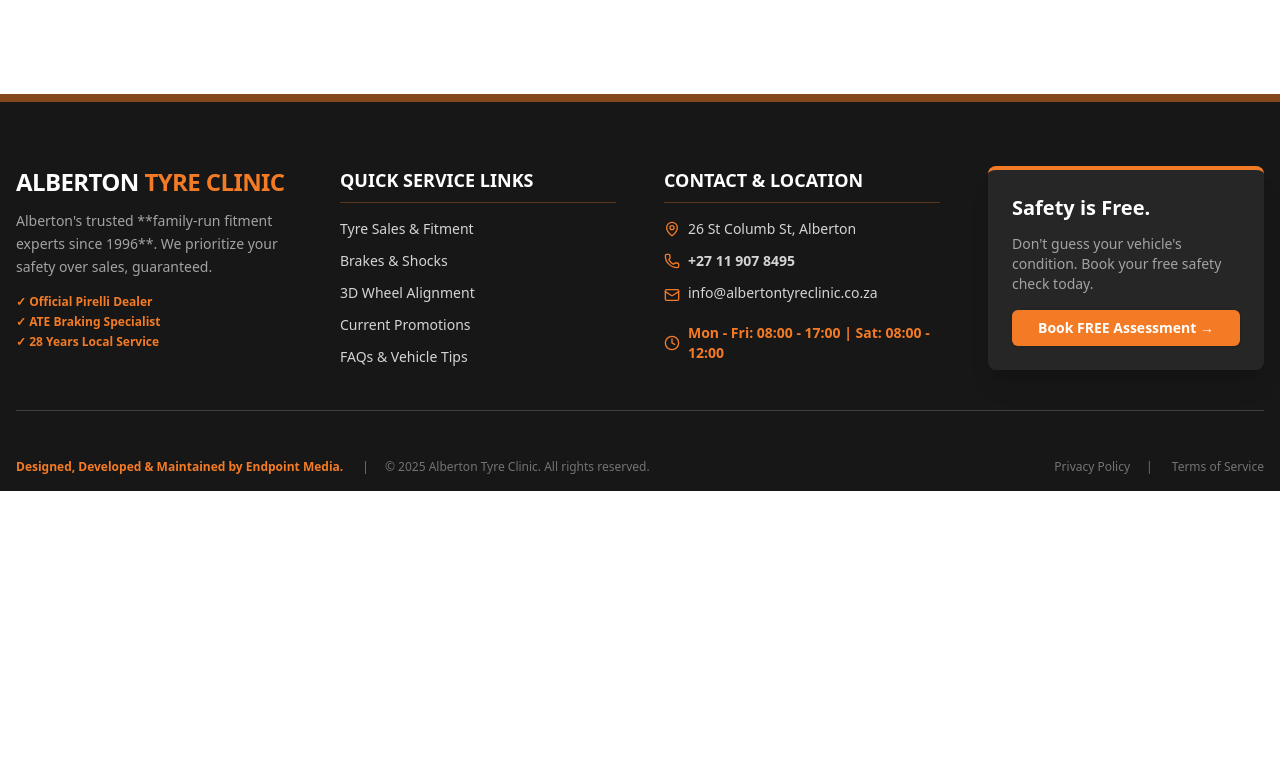
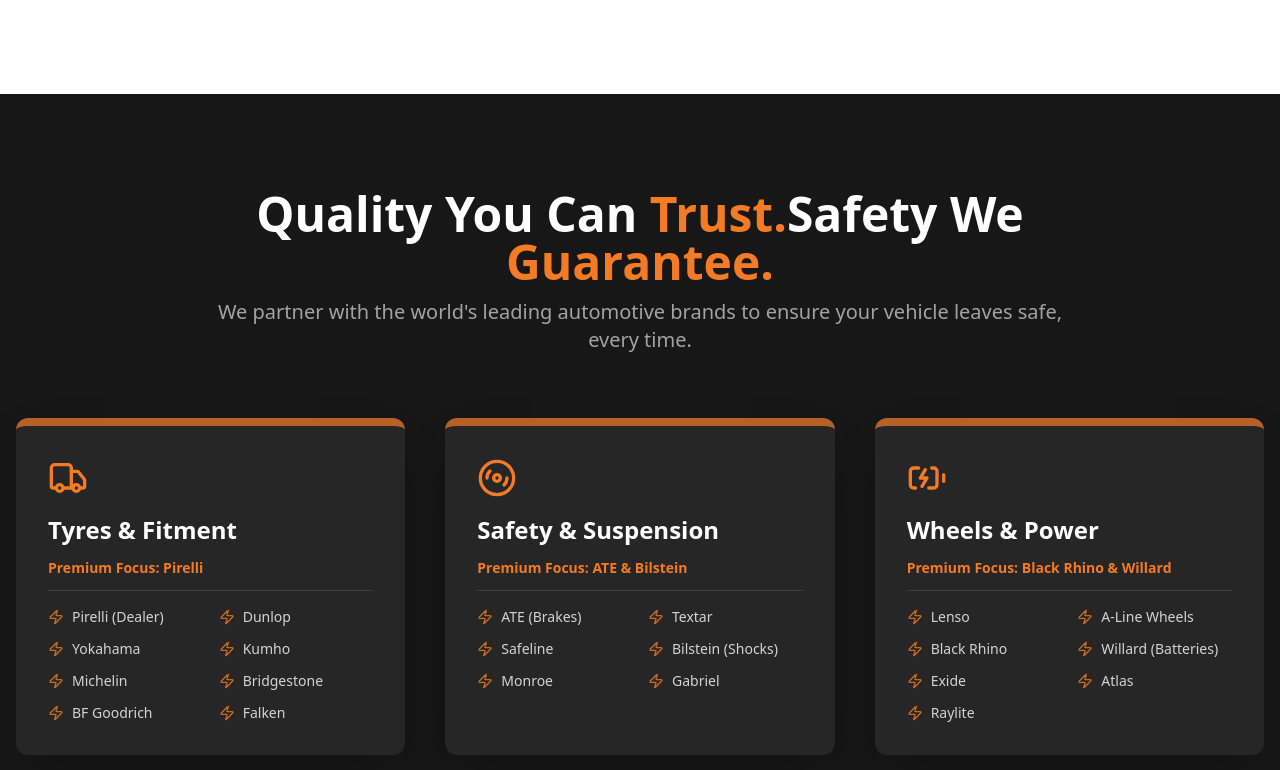
Before and after one commit to Franksmittt/atc, a Next.js app: page / in a window 1280 px wide. Shown: the part 2070-2840 px from the top of the page. Before the commit the page ends 2561 px from the top, so only its background shows below. Built offline with nearby package versions, Linux system fonts and the light colour scheme.

Commit message:
Add BrandsOfAuthority section back to homepage

```diff
--- a/src/app/page.tsx
+++ b/src/app/page.tsx
@@ -3,8 +3,8 @@
 import dynamicImport from 'next/dynamic';
 
 import Hero from '@/components/sections/Hero';
-import TrustAndProblem from '@/components/sections/TrustAndProblem'; // <-- UNCOMMENT THIS IMPORT
-// import BrandsOfAuthority from '@/components/sections/BrandsOfAuthority';
+import TrustAndProblem from '@/components/sections/TrustAndProblem';
+import BrandsOfAuthority from '@/components/sections/BrandsOfAuthority'; // <-- UNCOMMENT THIS IMPORT
 // import ReviewWall from '@/components/sections/ReviewWall';
 // import LocalProof from '@/components/sections/LocalProof';
 // import ServiceFunnel from '@/components/sections/ServiceFunnel';
@@ -28,11 +28,13 @@
       <BrandSlider />
 
       {/* 3. CONTEXT: Establishes Heritage and differentiates the Value */}
-      <TrustAndProblem /> {/* <-- UNCOMMENT THIS INSTANCE */}
+      <TrustAndProblem />
+
+      {/* 4. PROOF: Validates the safety claim by showcasing premium brands (Detailed) */}
+      <BrandsOfAuthority /> {/* <-- UNCOMMENT THIS INSTANCE */}
 
       {/* --- OTHER SECTIONS STILL COMMENTED OUT --- */}
       {/*
-      <BrandsOfAuthority />
       <ReviewWall />
       <LocalProof />
       <ServiceFunnel />
```
